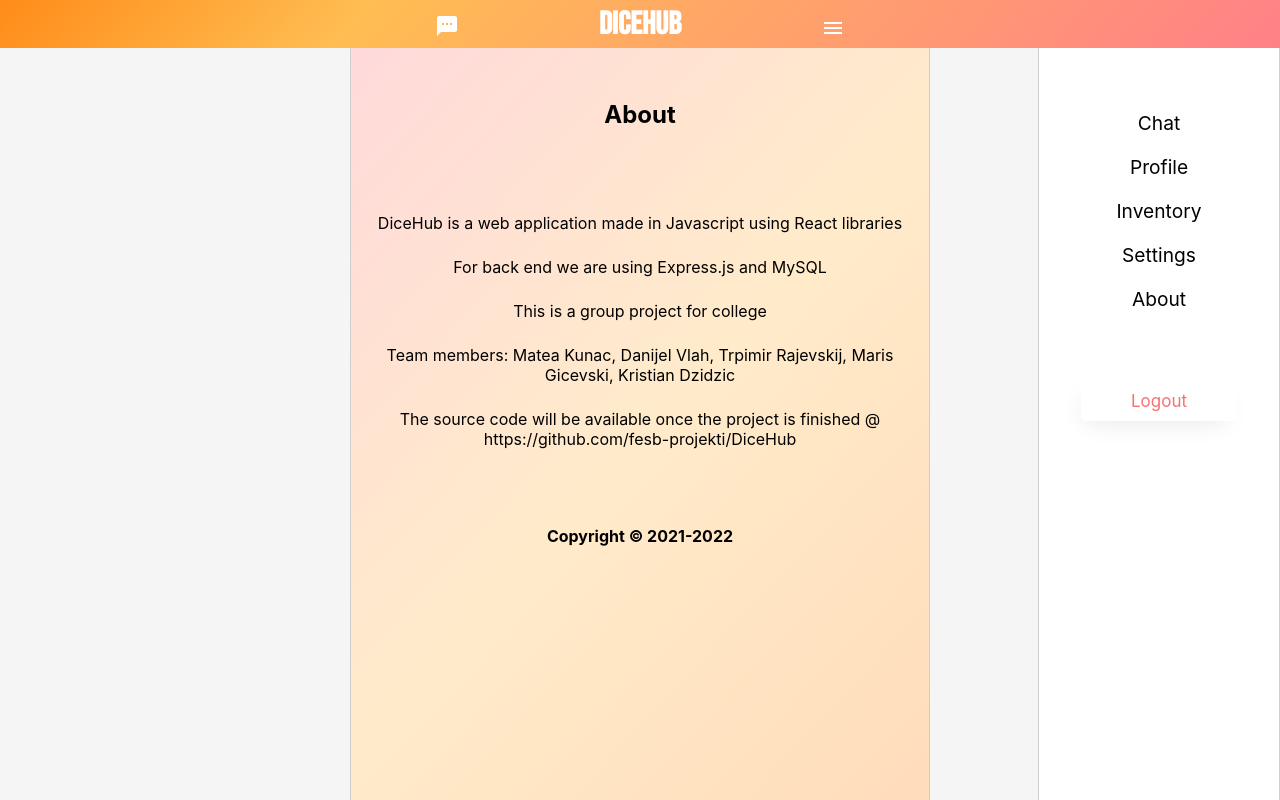
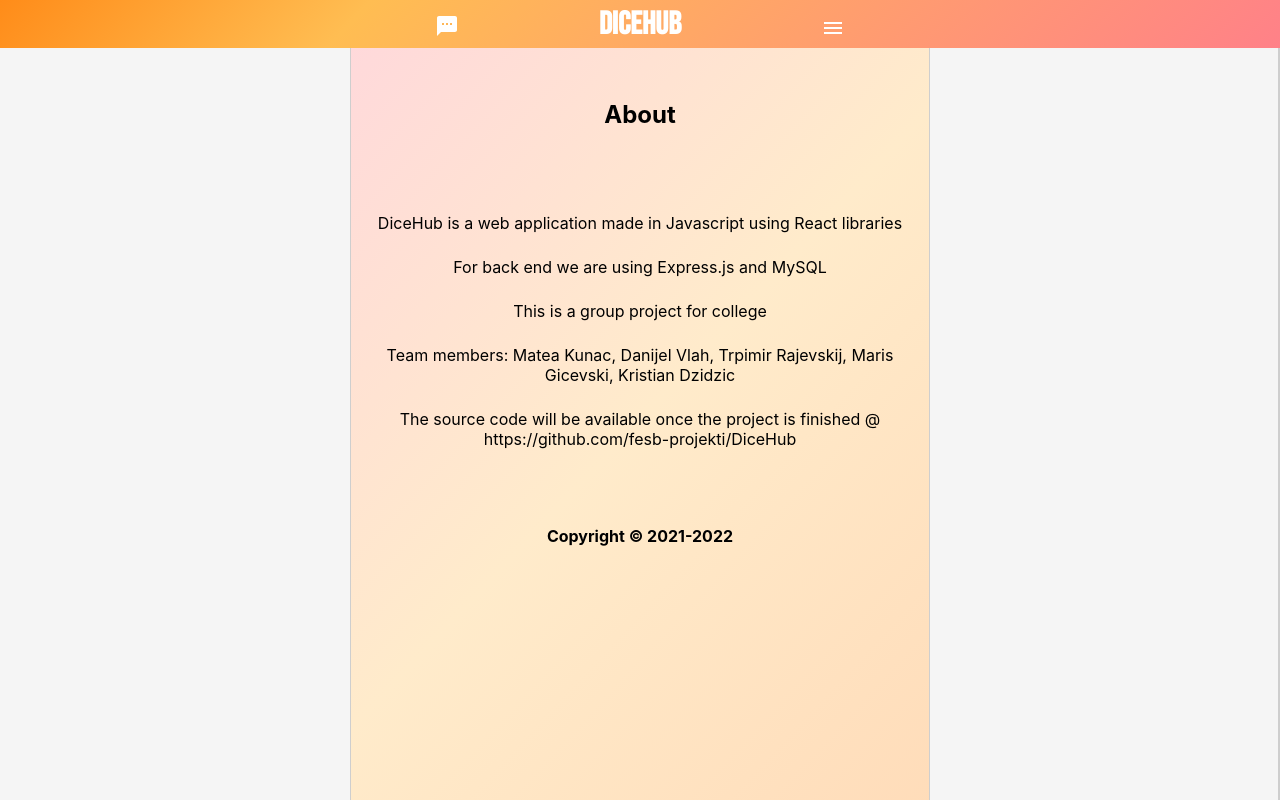
Before and after one commit to fesb-projekti/DiceHub, a React (Create React App) app in the folder client/: page /about in a window 1280 px wide. Built offline with nearby package versions, Linux system fonts and the light colour scheme.

Commit message:
Default sidebar state
- Sidebar is now hidden by default, untill open

```diff
--- a/client/src/layout/MainLayout.jsx
+++ b/client/src/layout/MainLayout.jsx
@@ -6,7 +6,7 @@ import {useState} from "react";
 function MainNavigation(props) {
     // This is the main layout for the application, we are getting props from app and router and then we are displaying
     // that page with props.children. <MainNavbar/> is always on top as a navbar for the whole application, rest is changing.
-    const [isCollapsed,setIsCollapsed] = useState(true);
+    const [isCollapsed,setIsCollapsed] = useState(false);
 
     function toggleSidebar(){
         setIsCollapsed(!isCollapsed);
```
